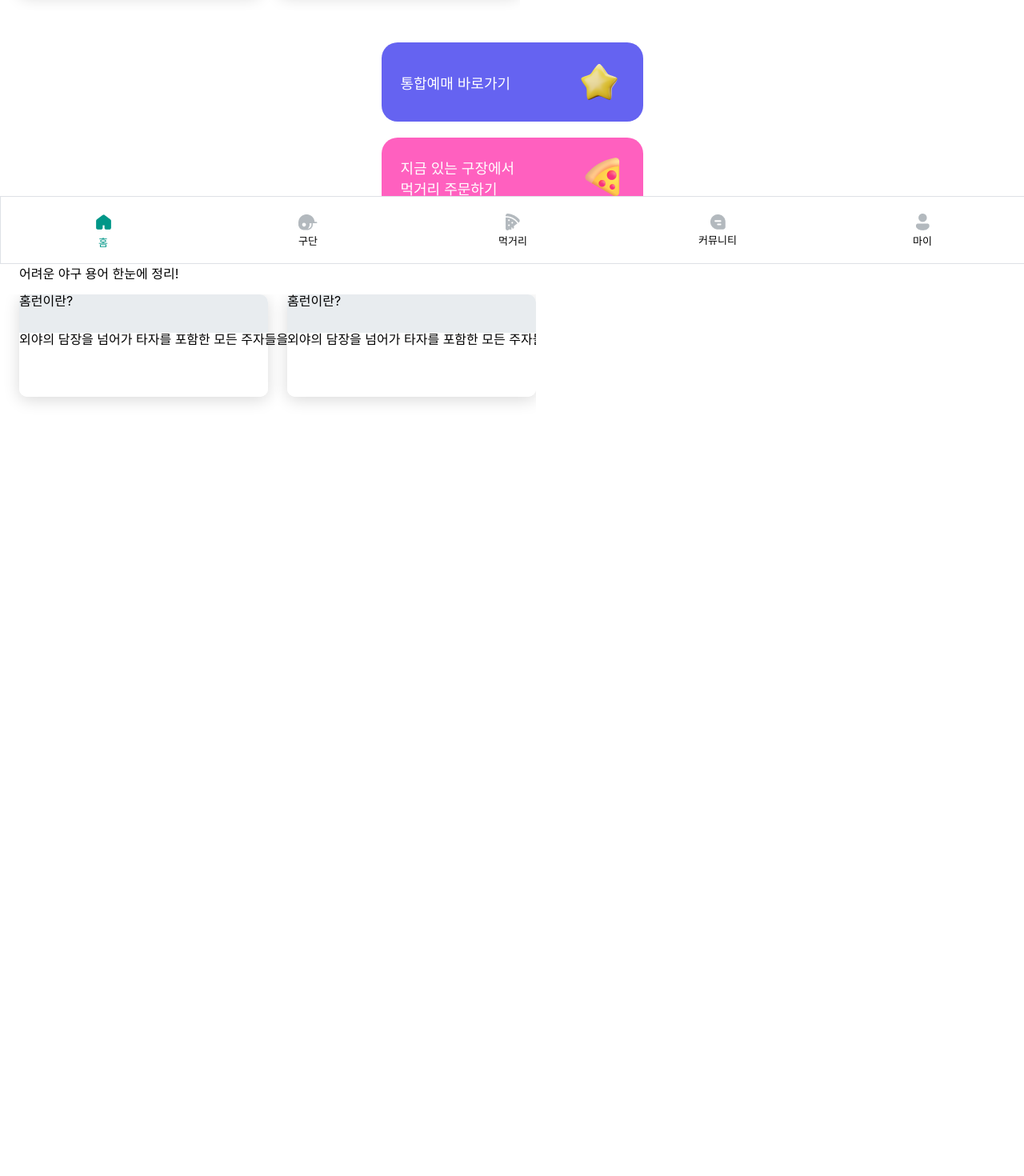
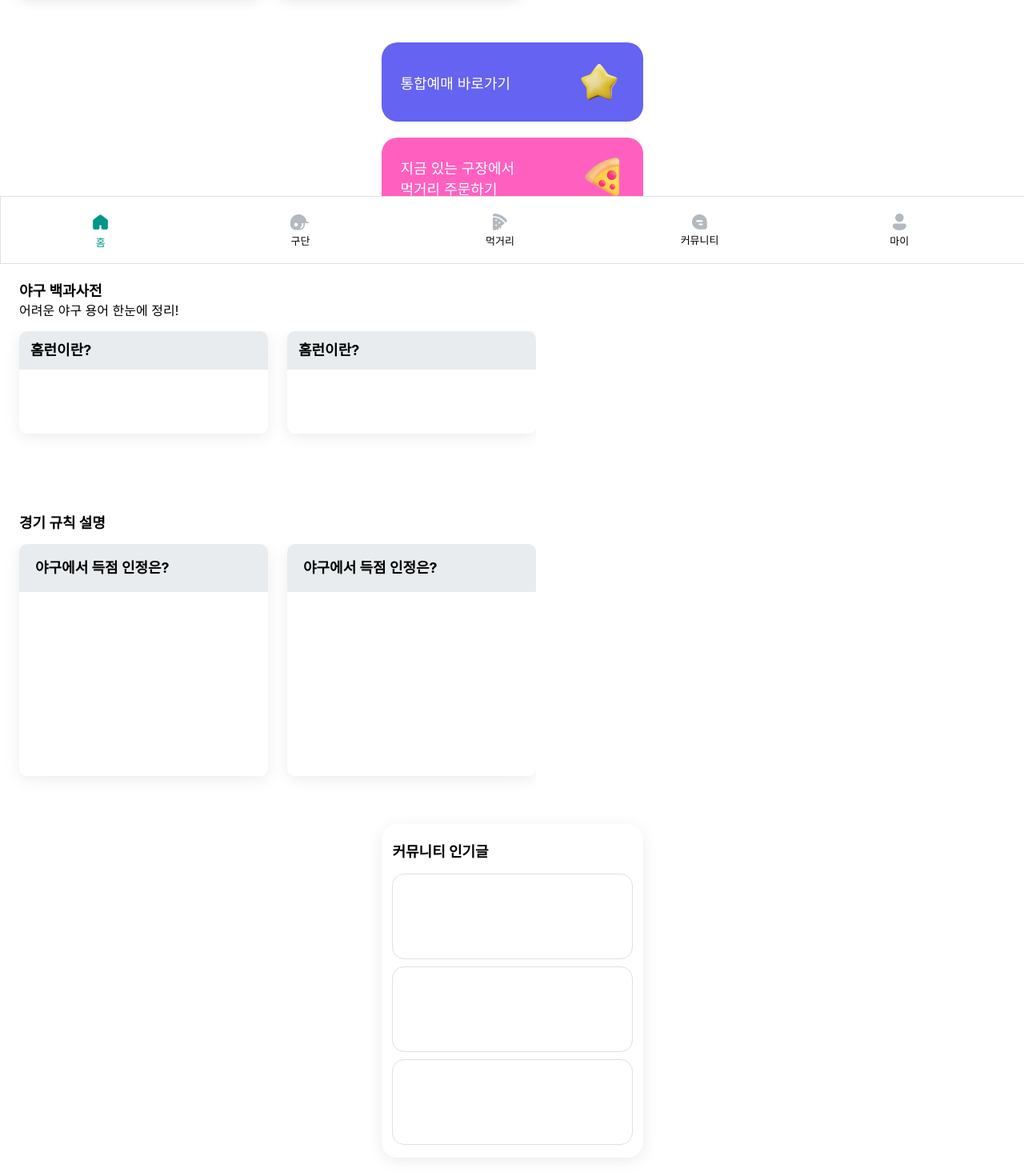
Before and after one commit to soom4478/homelearn_frontend, a React (Create React App) app: page / in a window 1280 px wide. Shown: the part 470-1940 px from the top of the page at 80% size. Before the commit the page ends 1188 px from the top, so only its background shows below. Built offline with nearby package versions, Linux system fonts and the light colour scheme.

Commit message:
feat : home 수정

```diff
--- a/src/Home/home.css
+++ b/src/Home/home.css
@@ -54,6 +54,7 @@
     display: inline-block;
     z-index: 2;
     position: relative; /* 추가 */
+    text-align: center;
 }
 
 .dayCon2 {
@@ -61,11 +62,6 @@
     height: 55px;
     border-radius: 10px;
     align-content: center;
-}
-
-.selected {
-    color: #009788;
-    background-color: white;
 }
 
 #day, #day2 {
@@ -76,12 +72,29 @@
     text-align: center;
 }
 
-#day.selected, #day2.selected {
-    color: #009788;
+.dayCon2-selected {
+    background-color: white;
+  }
+
+.dayCon2-selected #day,
+.dayCon2-selected #day2 {
+    color: #009788; /* day와 day2의 글씨 색을 빨간색으로 변경 */
 }
 
 #titleText {
     margin: 32px 0 0 24px;
+    font-size: 18px;
+    font-weight: bold;
+}
+
+#titleText1 {
+    margin: 78px 0 0 24px;
+    font-size: 18px;
+    font-weight: bold;
+}
+
+#titleText2 {
+    margin: 60px 0 0 24px;
     font-size: 18px;
     font-weight: bold;
 }
@@ -94,13 +107,13 @@
     white-space: nowrap; /* 줄바꿈 방지 */
     border: 0;
     margin-top: 15px;
+    scrollbar-width: none;
 }
 
 .schedule {
     width: auto; /* 예시로 긴 너비 설정 */
     height: 250px;
     display: flex;
-    overflow-x: auto; /* 가로 스크롤 활성화 */
     white-space: nowrap; /* 줄바꿈 방지 */
     margin-right: 24px;
 }
@@ -254,12 +267,12 @@
     overflow-x: auto; /* 가로 스크롤 활성화 */
     white-space: nowrap; /* 줄바꿈 방지 */
     border: 0;
-    margin-top: 15px;
+    scrollbar-width: none;
 }
 
 .con1 {
     width: auto; /* 예시로 긴 너비 설정 */
-    height: 250px;
+    height: 165px;
     display: flex;
     overflow-x: auto; /* 가로 스크롤 활성화 */
     white-space: nowrap; /* 줄바꿈 방지 */
@@ -271,10 +284,10 @@
     height: 128px;
     margin-left: 24px;
     border-radius: 10px;
-    box-shadow: 0 4px 20px 0px rgba(0, 0, 0, 0.15);
+    box-shadow: 0 4px 20px 0px rgba(0, 0, 0, 0.08);
 }
 
-.conTop {
+.conTop1 {
     width: 100%;
     height: 48px;
     background-color: #E8ECEF;
@@ -283,7 +296,7 @@
     display: flex;
 }
 
-.conBottom {
+.conBottom1 {
     width: 100%;
     height: 80px;
     background-color: white;
@@ -291,4 +304,106 @@
     border-bottom-right-radius: 10px;
     display: inline-block;
     position: relative;
+    z-index: 1;
 }
+
+.nav2 {
+    width: 100%;
+    height: 100%; /* nav의 고정 높이 설정 */
+    background-color: #FFFFFF;
+    overflow-x: auto; /* 가로 스크롤 활성화 */
+    white-space: nowrap; /* 줄바꿈 방지 */
+    border: 0;
+    margin-top: 15px;
+    scrollbar-width: none;
+}
+
+.con3 {
+    width: auto;
+    height: 321px;
+    display: flex;
+    overflow-x: auto; /* 가로 스크롤 활성화 */
+    white-space: nowrap; /* 줄바꿈 방지 */
+    margin-right: 24px;
+}
+
+.con4 {
+    width: 311px;
+    height: 290px;
+    margin-left: 24px;
+    border-radius: 10px;
+    box-shadow: 0 4px 20px 0px rgba(0, 0, 0, 0.08);
+}
+
+.conTop2 {
+    width: 100%;
+    height: 60px;
+    background-color: #E8ECEF;
+    border-top-left-radius: 10px;
+    border-top-right-radius: 10px;
+    display: flex;
+}
+
+.conBottom2 {
+    width: 100%;
+    height: 230px;
+    background-color: white;
+    border-bottom-left-radius: 10px;
+    border-bottom-right-radius: 10px;
+    display: inline-block;
+    position: relative;
+    z-index: 1;
+    flex-direction: column; /* Flexbox 방향을 세로로 설정 */
+    justify-content: center; /* 상하 중앙 정렬 */
+}
+
+#dicseption1 {
+    font-size: 18px;
+    margin-left: 14px;
+    font-weight: bold;
+    align-content: center;
+}
+
+#dicseption2 {
+    font-size: 18px;
+    margin-left: 20px;
+    font-weight: bold;
+    align-content: center;
+}
+
+.comuCon1 {
+    text-align: center;
+    margin-top: 29px;
+    margin-bottom: 90px;
+}
+
+.comuCon2 {
+    width: 327px;
+    height: 417px;
+    border-radius: 20px;
+    box-shadow: 0 4px 20px 0px rgba(0, 0, 0, 0.08);
+    display: inline-block;
+}
+
+#titleText3 {
+    font-size: 18px;
+    font-weight: bold;
+    float: left;
+    margin: 20px 0 0 14px;
+}
+
+.comuCon3 {
+    margin-top: 62px;
+    height: 105px;
+    align-content: center;
+}
+
+.comuCon4 {
+    width: 299px;
+    height: 105px;
+    border: solid 1px;
+    border-color: #DEE1E6;
+    border-radius: 15px;
+    display: inline-block;
+    margin-bottom: 5px;
+}
--- a/src/Home/home.js
+++ b/src/Home/home.js
@@ -1,17 +1,22 @@
 import React, { useState } from "react";
 import "./home.css";
 import { schedules } from "./scheduleImfo";
-import star from "../image/star_icon.png"
-import pizza from "../image/pizza_icon.png"
+import star from "../image/star_icon.png";
+import pizza from "../image/pizza_icon.png";
 
 const Home = () => {
   const [isClicked, setIsClicked] = useState(false);
+  const [selectedDayIndex, setSelectedDayIndex] = useState(null); // 클릭된 index를 상태로 관리
 
   const handleButtonClick = () => {
     setIsClicked(true);
     setTimeout(() => {
       setIsClicked(false);
     }, 100);
+  };
+
+  const handleDayClick = (index) => {
+    setSelectedDayIndex(index); // 클릭된 index를 상태로 설정
   };
 
   const days = [
@@ -24,18 +29,20 @@ const Home = () => {
     { day: "11", label: "일" },
   ];
 
-  const selectedIndex = 4; // 인덱스 설정
-
   return (
     <div className="container">
       <div className="container3">
         <p id="today">2024 8월</p>
         <div className="container4">
           {days.map((item, index) => (
-            <div className="dayCon1" key={index}>
-              <div className={`dayCon2 ${selectedIndex === index ? "selected" : ""}`}>
-                <p id="day" className={selectedIndex === index ? "selected" : ""}>{item.day}</p>
-                <p id="day2" className={selectedIndex === index ? "selected" : ""}>{item.label}</p>
+            <div
+              className={`dayCon1 ${selectedDayIndex === index ? "day-selected" : ""}`} // 조건부 스타일 적용
+              key={index}
+              onClick={() => handleDayClick(index)} // 클릭 이벤트 핸들러 추가
+            >
+              <div className={`dayCon2 ${selectedDayIndex === index ? "dayCon2-selected" : ""}`}>
+                <p id="day">{item.day}</p>
+                <p id="day2">{item.label}</p>
               </div>
             </div>
           ))}
@@ -76,24 +83,24 @@ const Home = () => {
           <img id="icon1" src={star} alt="star" />
         </div>
         <div className="container6">
-          <div id="rinkText">지금 있는 구장에서<br/>먹거리 주문하기</div>
+          <div id="rinkText">지금 있는 구장에서<br />먹거리 주문하기</div>
           <img id="icon1" src={pizza} alt="pizza" />
         </div>
       </div>
 
       <div>
-        <p id="titleText">야구 백과사전</p>
+        <p id="titleText1">야구 백과사전</p>
         <p id="explan">어려운 야구 용어 한눈에 정리!</p>
         <nav className="nav2">
           <div className="con1">
             {schedules.map((schedule, index) => (
               <div className="con2" key={index}>
-                <div className="conTop">
-                  <p id="dicseption">홈런이란?</p>
+                <div className="conTop1">
+                  <p id="dicseption1">홈런이란?</p>
                 </div>
-                <div className="conBottom">
-                  <div className="conImfo">
-                    <p>외야의 담장을 넘어가 타자를 포함한 모든 주자들을 홈으로 불러들이는 것</p>
+                <div className="conBottom1">
+                  <div className="conImfo1">
+                    <p></p>
                   </div>
                 </div>
               </div>
@@ -101,6 +108,37 @@ const Home = () => {
           </div>
         </nav>
       </div>
+
+      <div>
+        <p id="titleText2">경기 규칙 설명</p>
+        <nav className="nav2">
+          <div className="con3">
+            {schedules.map((schedule, index) => (
+              <div className="con4" key={index}>
+                <div className="conTop2">
+                  <p id="dicseption2">야구에서 득점 인정은?</p>
+                </div>
+                <div className="conBottom2">
+                  <div className="conImfo2">
+                    <p></p>
+                  </div>
+                </div>
+              </div>
+            ))}
+          </div>
+        </nav>
+      </div>
+
+      <div className="comuCon1">
+        <div className="comuCon2">
+          <p id="titleText3">커뮤니티 인기글</p>
+          <div className="comuCon3">
+            <div className="comuCon4"></div>
+            <div className="comuCon4"></div>
+            <div className="comuCon4"></div>
+          </div>
+        </div>
+      </div>
     </div>
   );
 };
--- a/src/Nav/bottomNav.css
+++ b/src/Nav/bottomNav.css
@@ -4,13 +4,14 @@ nav {
   border: solid 1px;
   border-color: #DEE1E6;
   width: 100%;
+  z-index: 2;
 }
 /* nav태그 아래의 div태그들을 수평정렬 및 세로길이 설정 */
 nav > div {
   /* 수평정렬, 5개의 button을 각각 20% width만큼 할당 */
   text-align: center;
   float: left;
-  width: 20%;
+  width: 19.5%;
 
   /* 세로길이 설정 */
   height: 100%;
```
